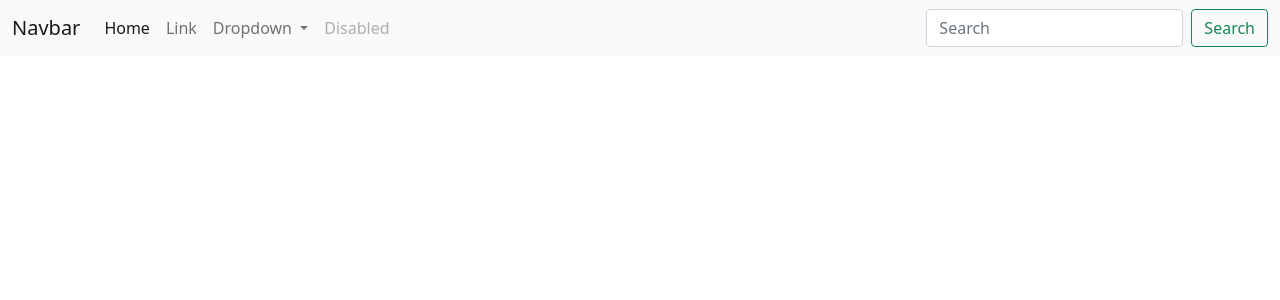
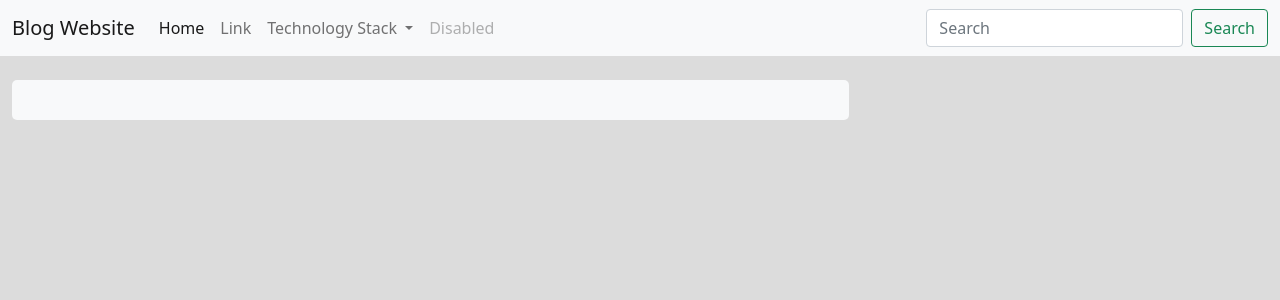
Before and after one commit to PoonamPanchal/Blog, a Django app: page / in a window 1280 px wide. Shown: the top 300 px of the page. Run offline with Django 3.2, Linux system fonts and the light colour scheme; data that the repository does not hold is empty.

Commit message:
Updated added to github

```diff
--- a/Tutorial/Tutorial/settings.py
+++ b/Tutorial/Tutorial/settings.py
@@ -37,7 +37,8 @@ INSTALLED_APPS = [
     'django.contrib.sessions',
     'django.contrib.messages',
     'django.contrib.staticfiles',
-    'project'
+    'project',
+    'ckeditor'
 ]
 
 MIDDLEWARE = [
--- a/Tutorial/project/admin.py
+++ b/Tutorial/project/admin.py
@@ -2,6 +2,9 @@ from django.contrib import admin
 from .models import *
 # Register your models here.
 class PostAdmin(admin.ModelAdmin):
-    list_display=('title','description')
+    list_display=('title','slug','status','created_on')
+    list_filter=('status',)
+    search_fields=['title','content']
     prepopulated_fields = {'slug': ('title',)}
 admin.site.register(Post,PostAdmin)
+admin.site.register(Category)
--- a/Tutorial/project/templates/project/base.html
+++ b/Tutorial/project/templates/project/base.html
@@ -5,22 +5,30 @@
     <meta charset="UTF-8">
     <meta http-equiv="X-UA-Compatible" content="IE=edge">
     <meta name="viewport" content="width=device-width, initial-scale=1.0">
+    {% block meta %}
+    {% endblock %}
     <!-- Bootstrap -->
-    <link href="https://cdn.jsdelivr.net/npm/bootstrap@5.0.2/dist/css/bootstrap.min.css" rel="stylesheet"
-        crossorigin="anonymous">
-    <script src="https://cdn.jsdelivr.net/npm/bootstrap@5.0.2/dist/js/bootstrap.bundle.min.js"
-        crossorigin="anonymous"></script>
-    <script src="https://cdn.jsdelivr.net/npm/@popperjs/core@2.9.2/dist/umd/popper.min.js"
-        crossorigin="anonymous"></script>
-    <script src="https://cdn.jsdelivr.net/npm/bootstrap@5.0.2/dist/js/bootstrap.min.js"
-        crossorigin="anonymous"></script>
+	<link href="https://cdn.jsdelivr.net/npm/bootstrap@5.0.0/dist/css/bootstrap.min.css" rel="stylesheet" >
+    <script src="https://cdn.jsdelivr.net/npm/@popperjs/core@2.9.2/dist/umd/popper.min.js" ></script>
+    <script src="https://cdn.jsdelivr.net/npm/bootstrap@5.0.1/dist/js/bootstrap.min.js" integrity="sha384-Atwg2Pkwv9vp0ygtn1JAojH0nYbwNJLPhwyoVbhoPwBhjQPR5VtM2+xf0Uwh9KtT" crossorigin="anonymous"></script>
+{% block css %}
+<style>
+    body {
+        background-color: gainsboro;
+    }
+    .col-md-8 {
+        padding:20px;
+        border-radius: 5px;
+    }
+</style>
+{% endblock %}
 </head>
 
 <body>
     {% block header %}
     <nav class="navbar navbar-expand-lg navbar-light bg-light">
         <div class="container-fluid">
-            <a class="navbar-brand" href="{% url 'home' %}">Navbar</a>
+            <a class="navbar-brand" href="{% url 'home' %}">Blog Website</a>
             <button class="navbar-toggler" type="button" data-bs-toggle="collapse"
                 data-bs-target="#navbarSupportedContent" aria-controls="navbarSupportedContent" aria-expanded="false"
                 aria-label="Toggle navigation">
@@ -37,11 +45,11 @@
                     <li class="nav-item dropdown">
                         <a class="nav-link dropdown-toggle" href="#" id="navbarDropdown" role="button"
                             data-bs-toggle="dropdown" aria-expanded="false">
-                            Dropdown
+                            Technology Stack
                         </a>
                         <ul class="dropdown-menu" aria-labelledby="navbarDropdown">
-                            <li><a class="dropdown-item" href="#">Action</a></li>
-                            <li><a class="dropdown-item" href="#">Another action</a></li>
+                            <li><a class="dropdown-item" href="#">Python</a></li>
+                            <li><a class="dropdown-item" href="#">Back End</a></li>
                             <li>
                                 <hr class="dropdown-divider">
                             </li>
@@ -61,8 +69,9 @@
     </nav>
 
     {% endblock %}
-    <div class="container mt-4 ">
-        <div class="col-md-8">
+    <div class="container-fluid mt-4 mb-3">
+
+        <div class="col-md-8 bg-light">
             {% block content %}
 
             {% endblock %}
--- a/Tutorial/project/templates/project/home.html
+++ b/Tutorial/project/templates/project/home.html
@@ -1,12 +1,15 @@
 {% extends "project/base.html" %}
+{% block meta %}
+{% endblock %}
+
 {% block content %}
 <div class="row">
     {% for post in all_posts %}
     <div class="col-md-4">
         <div class="card">
             <img class="card-img-top" src="/media/{{ post.img }}">
-            <div class="card-body">
-                <h5 class="card-title text-center">{{ post.title }}</h5>
+            <div class="card-body text-center">
+                <h5 class="card-title ">{{ post.title }}</h5>
                 <a href="{{ post.get_absolute_url }}" class="btn btn-primary">
                     Read More
                 </a>
--- a/Tutorial/project/views.py
+++ b/Tutorial/project/views.py
@@ -2,8 +2,7 @@ from django.shortcuts import render
 from .models import *
 # Create your views here.
 def home(request):
-    all_post=Post.objects.all()
-    print(all_post)
+    all_post=Post.objects.filter(status=1).order_by('-created_on')
     return render(request,'project/home.html',{'all_posts':all_post})
 def post_details(request,slug):
     get_post=Post.objects.get(slug=slug)
```
Also changed, not shown: Tutorial/project/models.py (+29 -5 lines), Tutorial/db.sqlite3, Tutorial/media/images/Screenshot_from_2021-07-04_17-07-32.png (added), Tutorial/project/migrations/0005_alter_post_id.py (added), Tutorial/project/migrations/0006_auto_20210802_1203.py (added), Tutorial/project/migrations/0007_auto_20210802_1210.py (added), Tutorial/project/migrations/0008_auto_20210802_1213.py (added), Tutorial/project/migrations/0009_auto_20210802_1222.py (added), Tutorial/project/migrations/0010_auto_20210802_1232.py (added), Tutorial/project/migrations/0011_category.py (added), Tutorial/project/migrations/0012_post_post_category.py (added).
